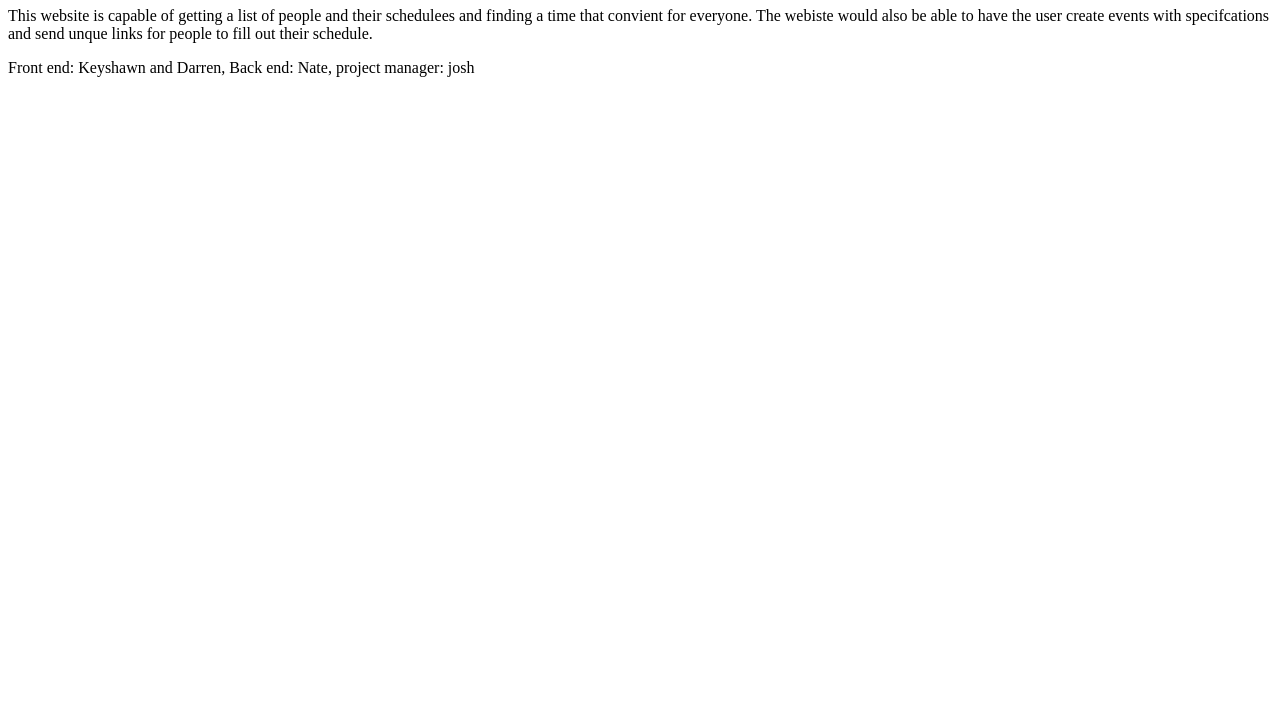
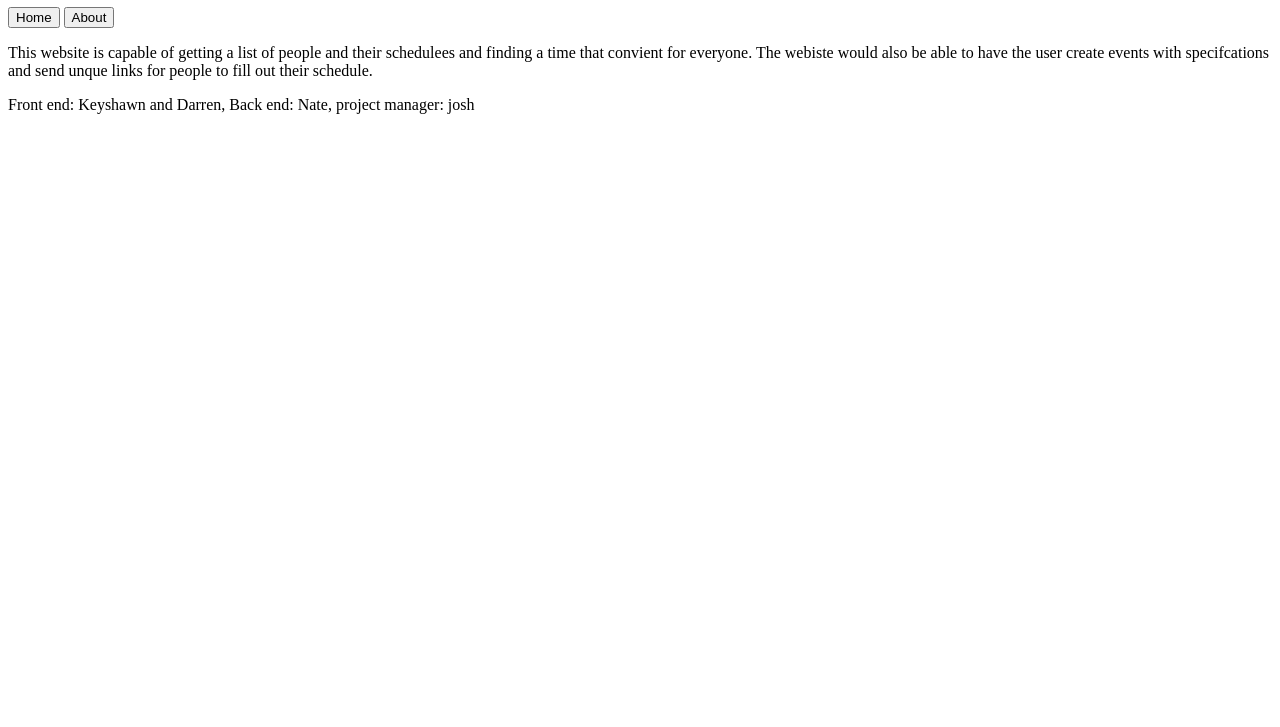
Before and after one commit to n8silveira/EventPlannerProgram, a plain HTML site: page about.html in a window 1280 px wide. Shown: the part 73-800 px from the top of the page. Drawn offline with Linux system fonts and the light colour scheme.

Commit message:
added Home/About navigation buttons to about page

```diff
--- a/about.html
+++ b/about.html
@@ -5,6 +5,8 @@
  </head>
  <body>
     <h1>About</h1>
+    <button onclick="index.html"> Home </button>
+    <button onclick="about.html"> About </button>
 <p>This website is capable of getting a list of people and their schedulees and finding a time that convient for everyone. The webiste would also be able to have the user create events with specifcations and send unque links for people to fill out their schedule. </p>
 <p> Front end: Keyshawn and Darren, Back end: Nate, project manager: josh
 </p>
```
Also changed, not shown: README.txt.
